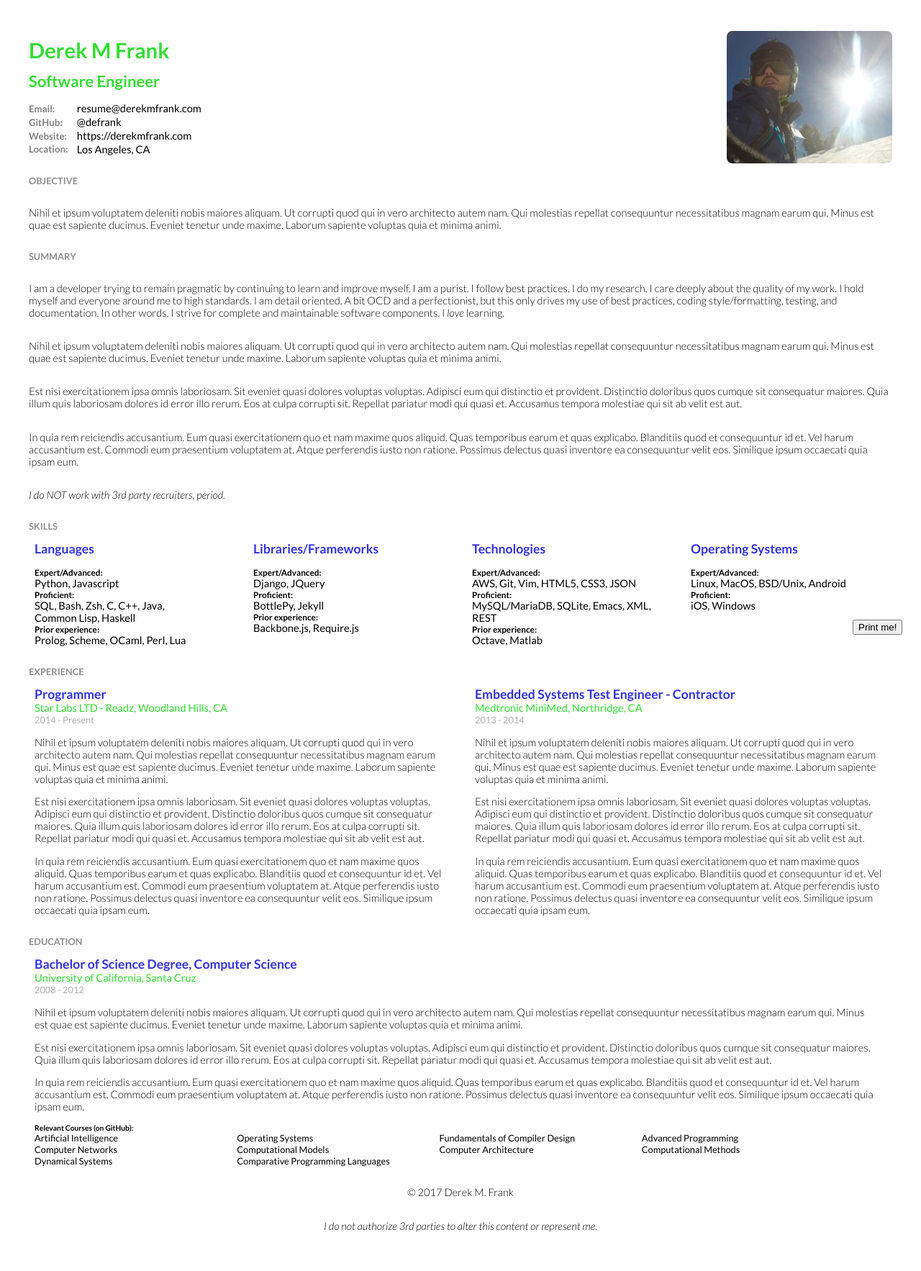
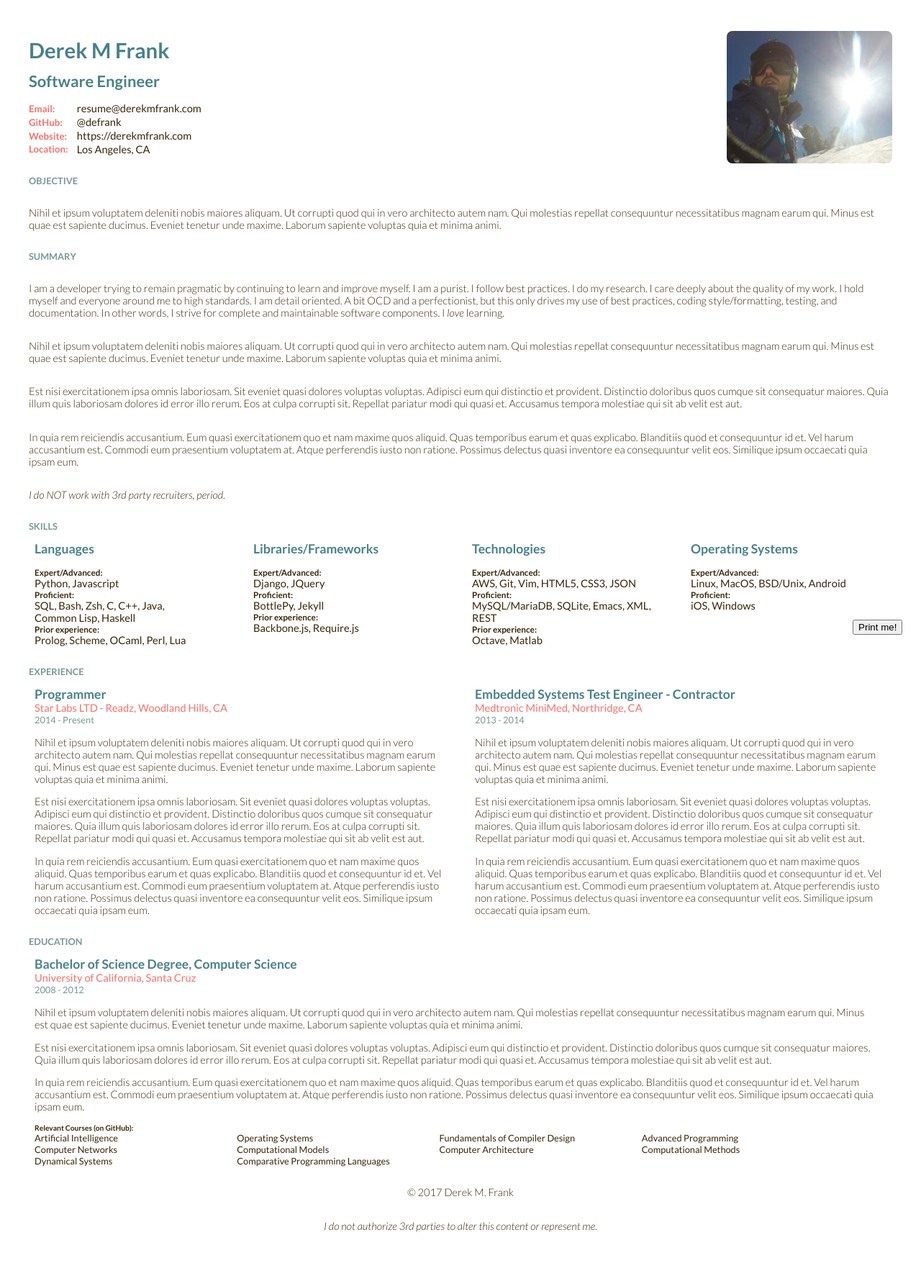
Before and after one commit to defrank/defrank.github.io, a Jekyll site: the page built from resume.html, in a window 1280 px wide. Shown: the whole page at 72% size. Built offline with Jekyll 4.4.1, drawn with Linux system fonts in a browser that asks for light colours.

Commit message:
fix(resume): Update color palette
WIP: #4

```diff
--- a/resume.html
+++ b/resume.html
@@ -6,6 +6,15 @@ layout: blank
 <link href="https://fonts.googleapis.com/css?family=Lato:300,300i,400,700,900" rel="stylesheet">
 
 <style scoped="scoped">
+    /* COLORS
+
+       Primary: #48818A
+       Neutral: #799892
+       Secondary: #FD6F6B
+
+
+     */
+
     * {
         box-sizing: border-box;
         -webkit-user-select: none;
@@ -16,6 +25,7 @@ layout: blank
    }
 
     body {
+        color: #372608;
         /*
         min-width: 240px;
         max-width: 768px;
@@ -148,7 +158,7 @@ layout: blank
     address#contact-info dt {
         width: 64px;
         font-size: 0.9em;
-        color: #7f7f7f;
+        color: #FD6F6B;
     }
     @media screen and (max-width: 640px) {
         header {
@@ -188,7 +198,7 @@ layout: blank
 
     h1,
     h2 {
-        color: #3d3;
+        color: #48818A;
     }
     h1 {
         margin: 12px 0;
@@ -199,25 +209,24 @@ layout: blank
     h3 {
         flex-basis: 100%;
         font-size: 0.8rem;
-        color: #8e8e8e;
+        color: #799892;
         text-transform: uppercase;
     }
     h4 {
         margin: 0;
         font-size: 1.1rem;
-        color: #33d;
+        color: #48818A;
     }
 
     .organization,
     .organization:visited {
         font-size: 1em;
-        color: #3d3;
+        color: #FD6F6B;
     }
     .date {
         font-size: 0.8rem;
-        color: #aeaeae;
+        color: #799892;
     }
-
 
     p {
         font-weight: 300;
```
